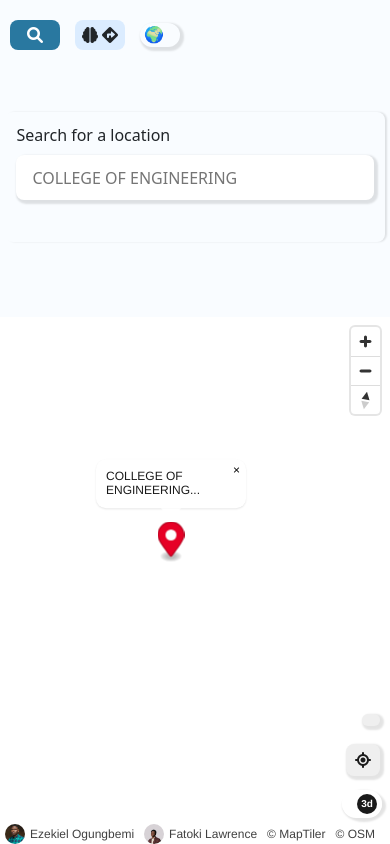
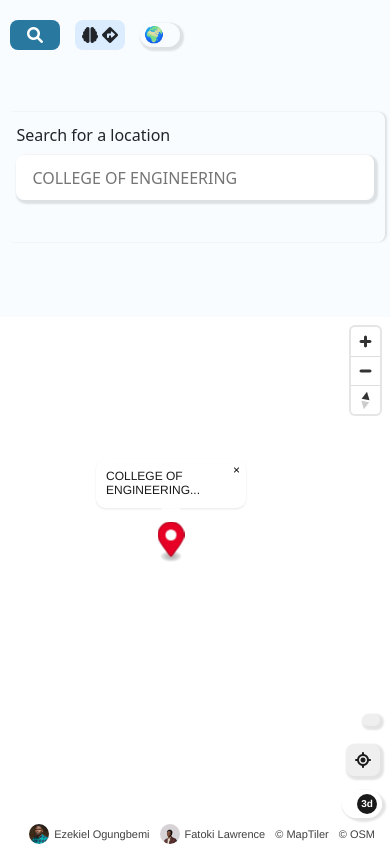
Before and after one commit to jydestudio/bells_university, a website: page public/index.html in a window 390 px wide. Drawn offline with nearby package versions, Linux system fonts and the light colour scheme; no server answers.

Commit message:
Update style.css

```diff
--- a/public/style.css
+++ b/public/style.css
@@ -725,6 +725,10 @@ input:checked + .slider-dim::before {
         font-size: 12px;
         padding: 5px;
     }
+
+    .maplibregl-ctrl-attrib-inner {
+        font-size: 11px;
+    }
 }
 
 
```
